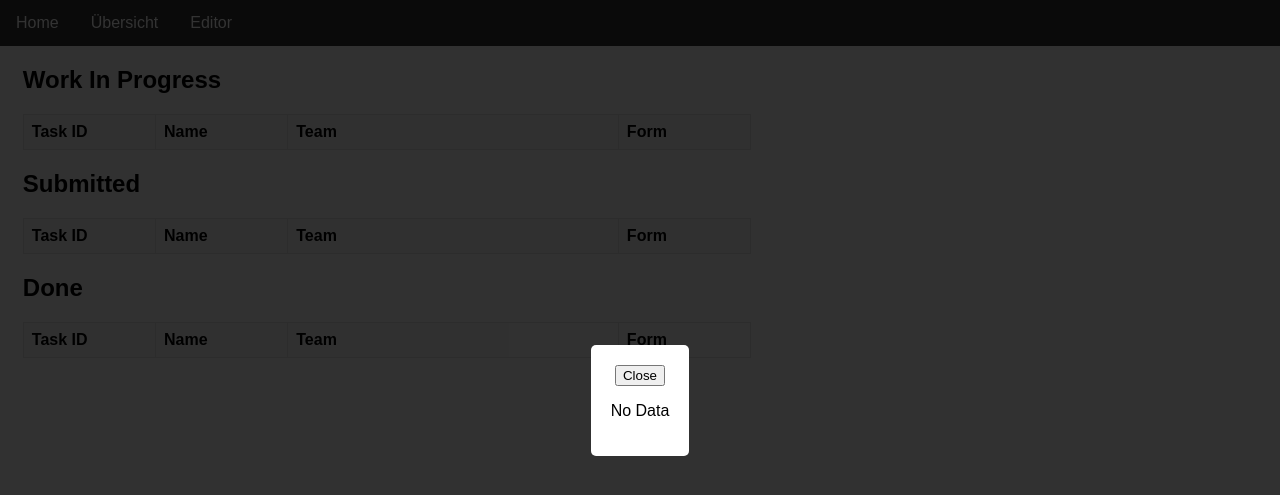
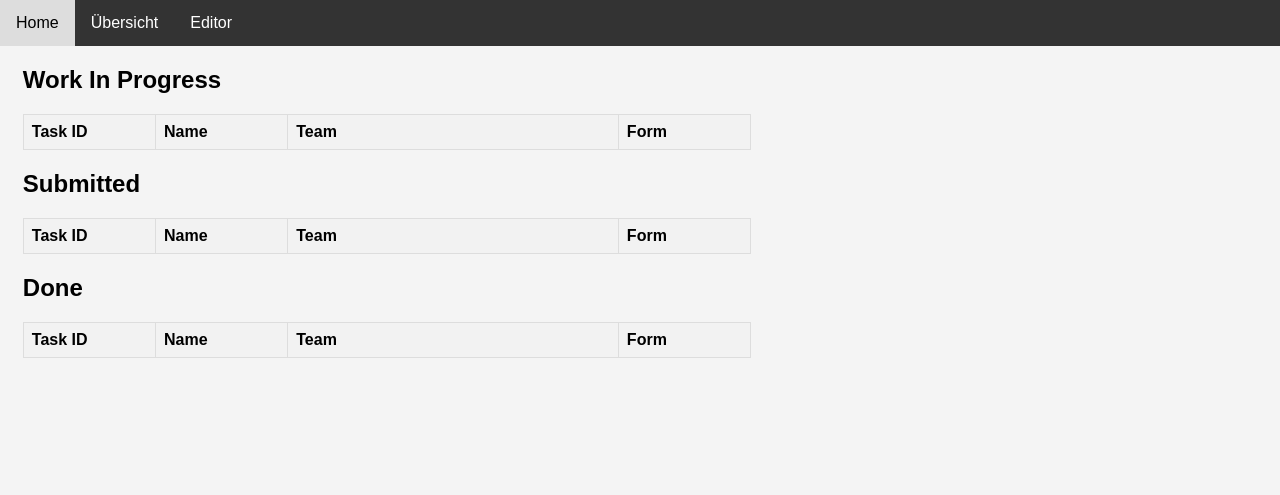
Before and after one commit to dpsg-beckum/iscout-task-dispatch, a Flask app: page /overview/editor in a window 1280 px wide. Shown: the top 495 px of the page. Run offline with Flask 3, Linux system fonts and the light colour scheme; data that the repository does not hold is empty; some libraries are stand-ins or nearby versions.

Commit message:
fix no Data error message

```diff
--- a/iscouttaskdispatch/templates/overview/editor.html
+++ b/iscouttaskdispatch/templates/overview/editor.html
@@ -151,7 +151,7 @@
 
     function drawSite() {
         if (Object.keys(site_data.tasks).length === 0) {
-            displaySocketError('No Data');
+            console.log("Keine Daten")
         }
         drawList("WIP", 3, "")
         drawList("SUB", 6, "")
```
